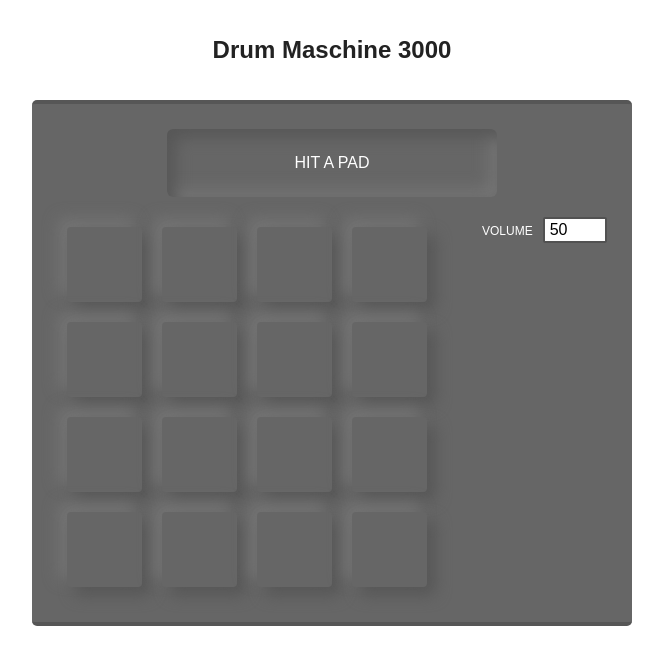
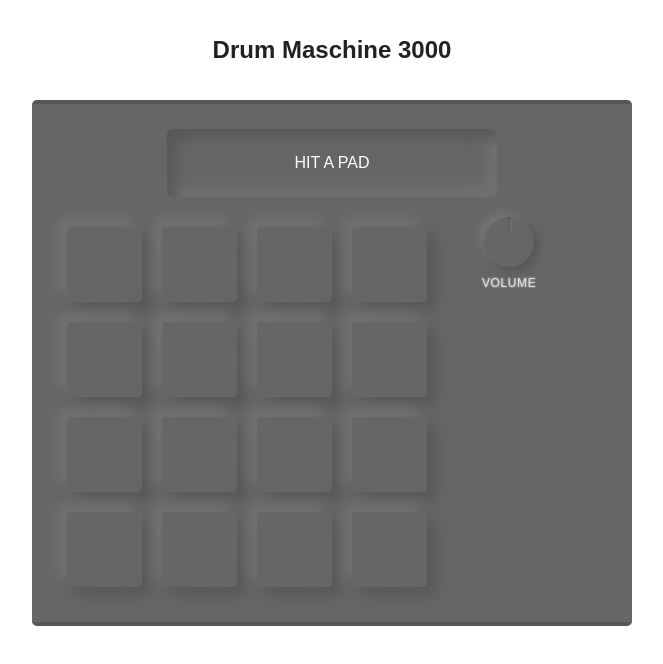
Before and after one commit to chadchristensen/drummachine3000, a React (Create React App) app: page / in a window 1280 px wide. Shown: the top 664 px of the page, without its empty margins (308-971 px from the left). Built offline with nearby package versions, Linux system fonts and the light colour scheme; no server answers.

Commit message:
create parameter knob mvp

```diff
--- a/src/App.js
+++ b/src/App.js
@@ -1,10 +1,10 @@
 import React, { Component } from "react";
-import DrumPad from "./DrumPad.js";
+import DrumPad from "./components/DrumPad.js";
 import LedDisplay from "./LedDisplay.js";
 import Sound from "./Sound.js";
 import Buffer from "./Buffer.js";
+import Knob from './components/Knob.js';
 import "./App.css";
-import NumericInput from "./NumericInput.js";
 
 class App extends Component {
   constructor(props) {
@@ -123,18 +123,10 @@ class App extends Component {
         </header>
         <div className="container">
           <LedDisplay sound={this.state.activeSound} />
-		  <div style={{display: "flex"}}>
+          <div style={{ display: "flex" }}>
             <div className="drumbank">{this.renderDrumPads()}</div>
             <div className="controls">
-				<NumericInput
-					step="10"
-					onChange={() => {}}
-					value={this.state.volume}
-					min="0"
-					max="100"
-					label="volume"
-					id="volume"
-				/>
+              <Knob label="volume" minValue="0" maxValue="100" />
             </div>
           </div>
         </div>
--- /dev/null
+++ b/src/components/Knob.js
@@ -0,0 +1,41 @@
+import React from 'react'
+
+export default function Knob({label, minValue, maxValue}) {
+  return (
+    <div
+      style={{display: "flex", flexDirection: "column", alignItems: "center"}}
+    >
+      <div style={{
+        position: "relative",
+        width: "50px",
+        height: "50px",
+        borderRadius: "38px",
+        background: "#666666",
+        boxShadow:  "5px 5px 10px #575757, -5px -5px 10px #757575"
+      }}>
+        <div
+          style={{
+            height: "15px",
+            width: "4px",
+            backgroundColor: "#666",
+            borderRadius: "1px",
+            boxShadow: "inset 1px 1px 2px #575757, inset -1px -1px 2px #757575",
+            position: "absolute",
+            left: "47%",
+          }}
+        ></div>
+      </div>
+      <span
+        style={{
+          color: "#ddd",
+          textShadow: "rgba(255, 255, 255, .8) 0 0 2px",
+          fontSize: ".75em",
+          marginTop: ".75em",
+          letterSpacing: ".05em",
+        }}
+      >
+        {label.toUpperCase()}
+      </span>
+    </div>
+  )
+}
```
Also changed, not shown: src/components/DrumPad.js (renamed from src/DrumPad.js). Lines whose indentation alone changed are shown as unchanged.
